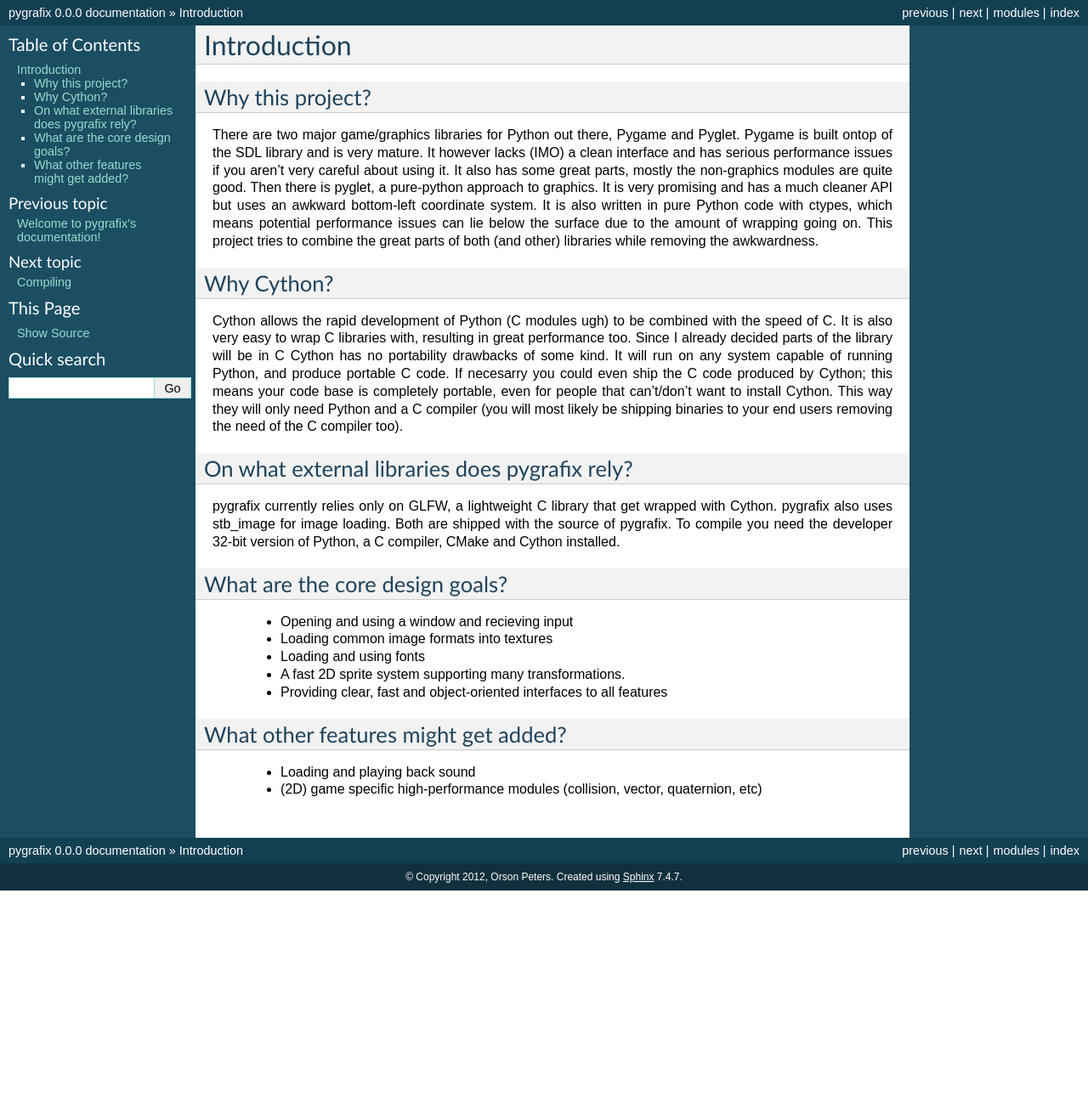
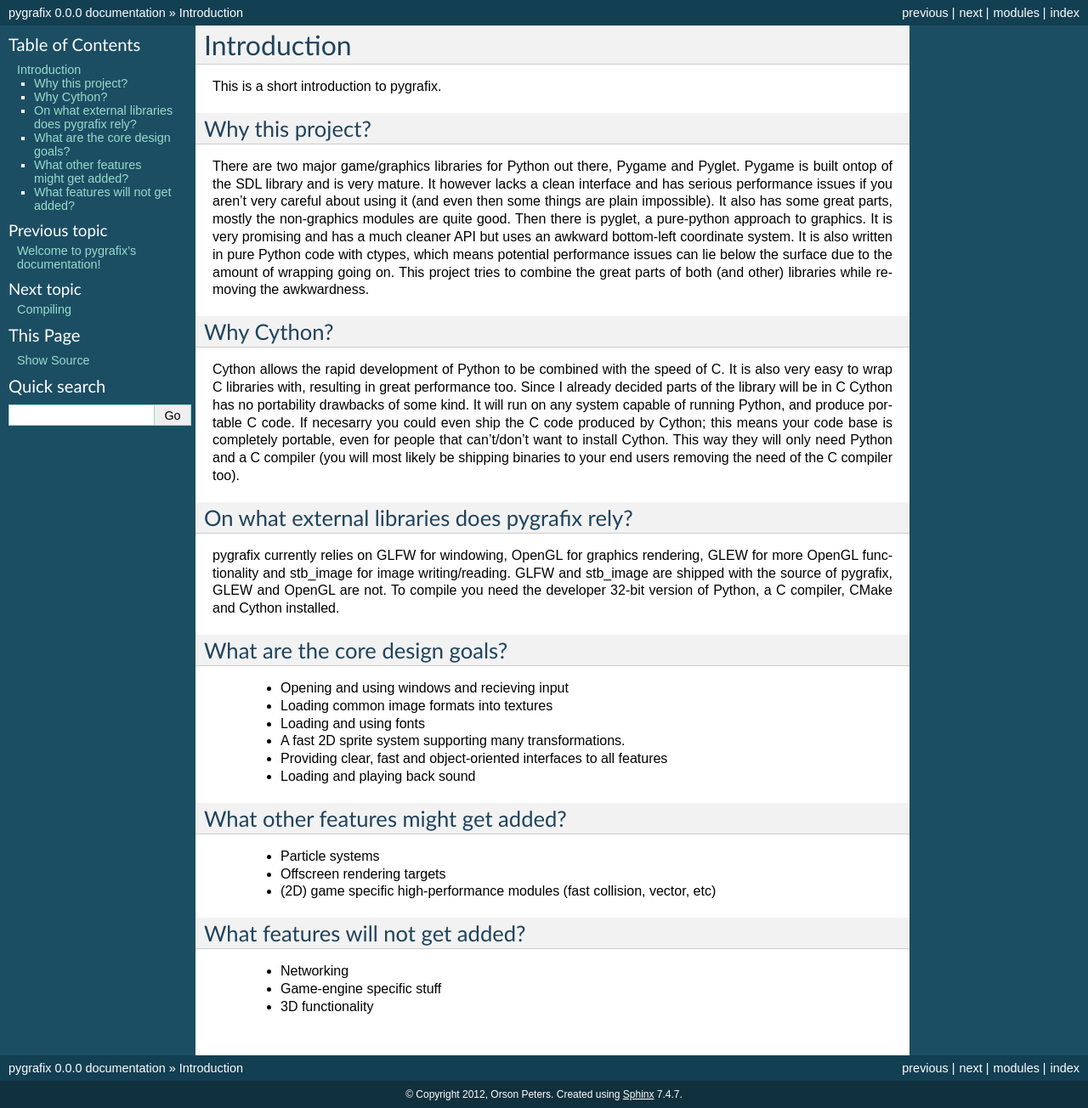
Before and after one commit to orlp/pygrafix, a Sphinx documentation site: the page built from docs/introduction.rst, in a window 1280 px wide. Shown: the whole page at 85% size. Built offline with Sphinx 7.4.7, drawn with Linux system fonts in a browser that asks for light colours; before the commit the page ends 1048 px from its top, so only the background shows below that.

Commit message:
more work on docs

```diff
--- a/docs/introduction.rst
+++ b/docs/introduction.rst
@@ -1,49 +1,59 @@
 Introduction
 ============
+
+This is a short introduction to pygrafix.
 
 Why this project?
 -----------------
 There are two major game/graphics libraries for Python out there, Pygame
 and Pyglet. Pygame is built ontop of the SDL library and is very mature.
-It however lacks (IMO) a clean interface and has serious performance issues
-if you aren't very careful about using it. It also has some great parts,
-mostly the non-graphics modules are quite good. Then there is pyglet, a
-pure-python approach to graphics. It is very promising and has a much cleaner
-API but uses an awkward bottom-left coordinate system. It is also written
-in pure Python code with ctypes, which means potential performance issues
-can lie below the surface due to the amount of wrapping going on. This project
+It however lacks a clean interface and has serious performance issues
+if you aren't very careful about using it (and even then some things are plain impossible).
+It also has some great parts, mostly the non-graphics modules are quite good.
+Then there is pyglet, a pure-python approach to graphics. It is very promising
+and has a much cleaner API but uses an awkward bottom-left coordinate system.
+It is also written in pure Python code with ctypes, which means potential performance
+issues can lie below the surface due to the amount of wrapping going on. This project
 tries to combine the great parts of both (and other) libraries while removing
 the awkwardness.
 
 Why Cython?
 -----------
-Cython allows the rapid development of Python (C modules ugh) to be combined
-with the speed of C. It is also very easy to wrap C libraries with, resulting
-in great performance too. Since I already decided parts of the library will
-be in C Cython has no portability drawbacks of some kind. It will run on
-any system capable of running Python, and produce portable C code. If necesarry
-you could even ship the C code produced by Cython; this means your code base
-is completely portable, even for people that can't/don't want to install
-Cython. This way they will only need Python and a C compiler (you will most
+Cython allows the rapid development of Python to be combined with the speed of C.
+It is also very easy to wrap C libraries with, resulting in great performance too.
+Since I already decided parts of the library will be in C Cython has no portability
+drawbacks of some kind. It will run on any system capable of running Python, and
+produce portable C code. If necesarry you could even ship the C code produced by Cython;
+this means your code base is completely portable, even for people that can't/don't want
+to install Cython. This way they will only need Python and a C compiler (you will most
 likely be shipping binaries to your end users removing the need of the C
 compiler too).
 
 On what external libraries does pygrafix rely?
 ----------------------------------------------
-pygrafix currently relies only on GLFW, a lightweight C library that get
-wrapped with Cython. pygrafix also uses stb_image for image loading. Both
-are shipped with the source of pygrafix. To compile you need the developer
-32-bit version of Python, a C compiler, CMake and Cython installed.
+pygrafix currently relies on GLFW for windowing, OpenGL for graphics rendering,
+GLEW for more OpenGL functionality and stb_image for image writing/reading. GLFW
+and stb_image are shipped with the source of pygrafix, GLEW and OpenGL are not.
+To compile you need the developer 32-bit version of Python, a C compiler, CMake
+and Cython installed.
 
 What are the core design goals?
 -------------------------------
- - Opening and using a window and recieving input
+ - Opening and using windows and recieving input
  - Loading common image formats into textures
  - Loading and using fonts
  - A fast 2D sprite system supporting many transformations.
  - Providing clear, fast and object-oriented interfaces to all features
+ - Loading and playing back sound
 
 What other features might get added?
 ------------------------------------
- - Loading and playing back sound
- - (2D) game specific high-performance modules (collision, vector, quaternion, etc)
+ - Particle systems
+ - Offscreen rendering targets
+ - (2D) game specific high-performance modules (fast collision, vector, etc)
+
+What features will not get added?
+---------------------------------
+ - Networking
+ - Game-engine specific stuff
+ - 3D functionality
```
Also changed, not shown: docs/pygrafix.sprite.rst (+25 -0 lines).
